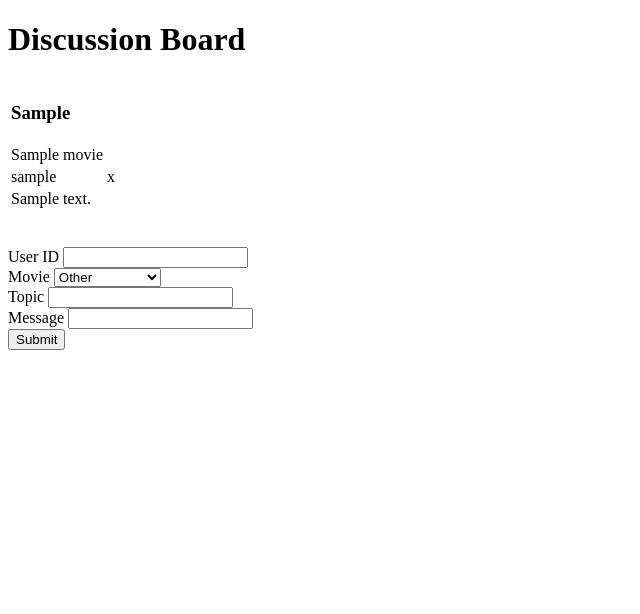
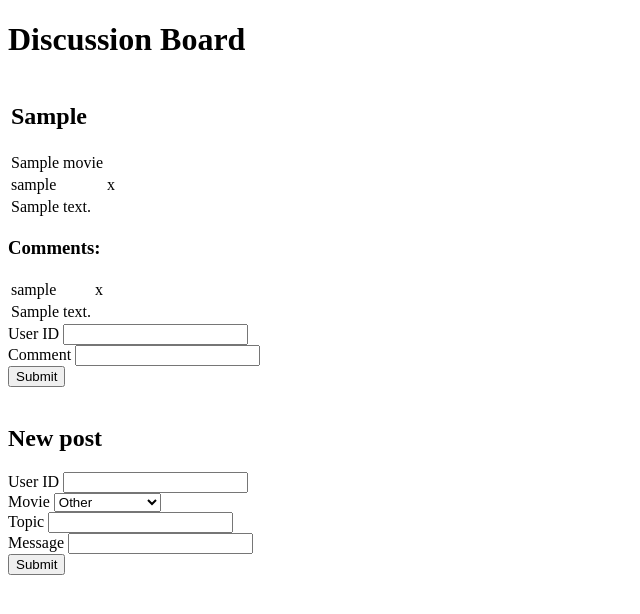
Before and after one commit to pamswi/QA_Cinema, a Flask app: page /discussion-board in a window 1280 px wide. Shown: the top 614 px of the page, without its empty margins (0-640 px from the left). Run offline with Flask 3, Linux system fonts and the light colour scheme; tables that the repository leaves empty hold one stand-in row (values such as "Sample post").

Commit message:
TF: discussion-board amends

```diff
--- a/application/routes.py
+++ b/application/routes.py
@@ -1,7 +1,7 @@
 from application import app, db
 from flask import render_template, request, redirect, url_for, flash, session
-from models import User, Discussion, Movie
-from forms import DiscussionPost
+from models import User, Discussion, Movie, Comment
+from forms import PostForm, CommentForm
 from werkzeug.security import check_password_hash, generate_password_hash
 import datetime
 from datetime import datetime
@@ -126,20 +126,30 @@ app.config['SECRET_KEY'] = 'TEMP_SECRET_KEY'
 def discussionboard():
     all_posts= Discussion.all_discussion()
     all_movies = Movie.all_movies()
-    form = DiscussionPost()
-    form.movie_id.choices = [(0,'Other')]
+    post_form = PostForm()
+    post_form.movie_id.choices = [(0,'Other')]
     for movie in all_movies:
-        form.movie_id.choices.append(
+        post_form.movie_id.choices.append(
             (movie.id, f"{movie.title}")
         )
 
+    for post in all_posts:
+        comment_form = CommentForm()
+        comment_form.post_id.data = post.id
+
+
     if request.method == "POST":
-        if form.validate_on_submit():
+        local_datetime = datetime.now()
+        post_timestamp = local_datetime.strftime("%d/%m/%Y %H:%M")
+        if post_form.validate_on_submit():
             with app.app_context():
-                local_datetime = datetime.now()
-                post_timestamp = local_datetime.strftime("%d/%m/%Y %H:%M")
-                new_comment = Discussion().new_comment(form.user_id.data, form.movie_id.data, form.topic.data, form.comment.data, post_timestamp)
+                new_post = Discussion().new_post(post_form.user_id.data, post_form.movie_id.data, post_form.topic.data, post_form.content.data, post_timestamp)
                 all_posts= Discussion.all_discussion()
-                return render_template('discussion-board.html', all_posts=all_posts, form=form)
+                return redirect(url_for('discussionboard'))
+        elif comment_form.validate_on_submit():
+            with app.app_context():
+                print(comment_form.post_id.data)
+                new_comment = Comment().new_comment(comment_form.user_id.data, comment_form.post_id.data, comment_form.content.data, post_timestamp)
+                return redirect(url_for('discussionboard'))
 
-    return render_template('discussion-board.html', all_posts=all_posts, form=form)
+    return render_template('discussion-board.html', all_posts=all_posts, post_form=post_form, comment_form=comment_form)
--- a/application/templates/discussion-board.html
+++ b/application/templates/discussion-board.html
@@ -7,37 +7,59 @@
 </head>
 <body>
     <h1>Discussion Board</h1>
+    {% for post in all_posts %}
         <table>
-        {% for post in all_posts %}
             <tr>
-            <td><h3>{{ post.topic }}</h3></td>
+                <td><h2>{{ post.topic }}</h2></td>
             </tr>
             <tr>
                 <td>{{ post.movie.title }}</td>
             </tr>
             <tr>
                 <td>{{ post.user.username }}</td>
-
                 <td>{{ post.timestamp }}</td>
             </tr>
             <tr>
-            <td>{{ post.comment }}</td>
+                <td colspan="2">{{ post.content }}</td>
             </tr>
+        </table>
+        <h3>Comments:</h3>
+        {% for comment in post.comments %}
+            <table>
+                <tr>
+                    <td>{{ comment.user.username }}</td>
+                    <td>{{ comment.timestamp }}</td>
+                </tr>
+                <tr>
+                    <td>{{ comment.content }}</td>
+                </tr>
+            </table>
         {% endfor %}
-    </table>
+        <form method="POST" action="">
+            {{ comment_form.hidden_tag() }}
+            {{ comment_form.user_id.label }} {{ comment_form.user_id }}
+            <!-- {{ comment_form.post_id.label }} {{ post.id }}
+            <input type="hidden" name="post_id" value="{{ post.id }}"> -->
             <br>
+            {{ comment_form.content.label }} {{ comment_form.content }}
             <br>
+            {{ comment_form.submit }}
+        </form>
+    {% endfor %}
+    <br>
+
+    <h2>New post</h2>
     <form method="POST" action="">
-        {{ form.hidden_tag() }}
-        {{ form.user_id.label }} {{ form.user_id}}
+        {{ post_form.hidden_tag() }}
+        {{ post_form.user_id.label }} {{ post_form.user_id}}
         <br>
-        {{ form.movie_id.label }} {{ form.movie_id}}
+        {{ post_form.movie_id.label }} {{ post_form.movie_id}}
         <br>
-        {{ form.topic.label }} {{ form.topic }}
+        {{ post_form.topic.label }} {{ post_form.topic }}
         <br>
-        {{ form.comment.label }} {{ form.comment }}
+        {{ post_form.content.label }} {{ post_form.content }}
         <br>
-        {{ form.submit }}
+        {{ post_form.submit }}
     </form>
 </body>
 </html>
--- a/create.py
+++ b/create.py
@@ -174,7 +174,7 @@ with app.app_context():
             user_id=1,
             movie_id=1,
             topic='Test Topic',
-            comment='Lorem ipsum dolor sit amet, consectetur adipiscing elit. Vivamus non velit sit amet risus condimentum tristique. Sed bibendum elit nec arcu auctor, in malesuada justo tincidunt. Nullam auctor auctor purus, ac dictum ipsum. Vivamus gravida, justo in tristique pulvinar, metus velit blandit metus.',
+            content='Lorem ipsum dolor sit amet, consectetur adipiscing elit. Vivamus non velit sit amet risus condimentum tristique. Sed bibendum elit nec arcu auctor, in malesuada justo tincidunt. Nullam auctor auctor purus, ac dictum ipsum. Vivamus gravida, justo in tristique pulvinar, metus velit blandit metus.',
             timestamp='2023-01-01 14:00:00'
         )
     db.session.add(discussion_test)
--- a/forms.py
+++ b/forms.py
@@ -1,10 +1,16 @@
 from flask_wtf import FlaskForm
-from wtforms import SubmitField, StringField, IntegerField, DateTimeLocalField, SelectField
+from wtforms import SubmitField, StringField, IntegerField, DateTimeLocalField, SelectField, HiddenField
 from wtforms.validators import DataRequired
 
-class DiscussionPost(FlaskForm):
+class PostForm(FlaskForm):
     user_id = IntegerField('User ID', validators=[DataRequired()])
     movie_id = SelectField('Movie')
     topic = StringField('Topic', validators=[DataRequired()])
-    comment = StringField('Message', validators=[DataRequired()])
+    content = StringField('Message', validators=[DataRequired()])
     submit = SubmitField('Submit')
+
+class CommentForm(FlaskForm):
+    user_id = IntegerField('User ID', validators=[DataRequired()])
+    post_id = HiddenField('Post ID')
+    content = StringField('Comment', validators=[DataRequired()])
+    submit = SubmitField('Submit')
--- a/models.py
+++ b/models.py
@@ -137,7 +137,7 @@ class Discussion(db.Model):
     user_id = db.Column('user_id', db.Integer, db.ForeignKey('user.id'))
     movie_id = db.Column('movie_id', db.Integer, db.ForeignKey('movie.id'))
     topic = db.Column(db.String(255))
-    comment = db.Column(db.String)
+    content = db.Column(db.String)
     timestamp = db.Column(db.String)
 
     user = db.relationship('User', backref='discussion')
@@ -147,8 +147,25 @@ class Discussion(db.Model):
     def all_discussion(cls):
         return cls.query.all()
 
-    def new_comment(self, user_id, movie_id, topic, comment, timestamp):
-        new_comment=Discussion(user_id=user_id, movie_id=movie_id, topic=topic, comment=comment, timestamp=timestamp)
+    def new_post(self, user_id, movie_id, topic, content, timestamp):
+        new_post=Discussion(user_id=user_id, movie_id=movie_id, topic=topic, content=content, timestamp=timestamp)
+        db.session.add(new_post)
+        db.session.commit()
+        return new_post
+
+class Comment(db.Model):
+    id = db.Column(db.Integer, primary_key=True)
+    user_id = db.Column(db.Integer, db.ForeignKey('user.id'))
+    post_id = db.Column(db.Integer, db.ForeignKey('discussion.id'))
+    content = db.Column(db.String(255))
+    timestamp = db.Column(db.String)
+
+    user = db.relationship('User', backref='comments')
+    post = db.relationship('Discussion', backref='comments')
+
+    @classmethod
+    def new_comment(self, user_id, post_id, content, timestamp):
+        new_comment=Comment(user_id=user_id, post_id=post_id, content=content,timestamp=timestamp)
         db.session.add(new_comment)
         db.session.commit()
         return new_comment
```
Lines whose indentation alone changed are shown as unchanged.
